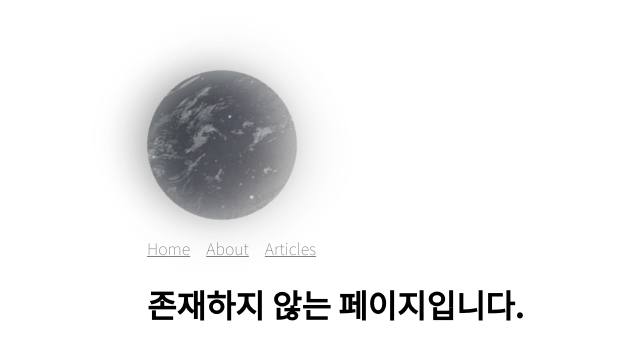
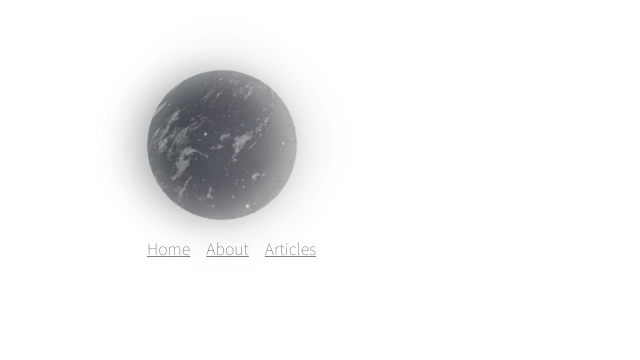
Before and after one commit to OrangeNebula/nebula-blog-app, a React (Create React App) app: page / in a window 1280 px wide. Shown: the top 360 px of the page, without its empty margins (143-783 px from the left). Built offline with nearby package versions, Linux system fonts and the light colour scheme.

Commit message:
[기타] 라우팅 경로 수정

```diff
--- a/src/About/pages/About.tsx
+++ b/src/About/pages/About.tsx
@@ -18,9 +18,7 @@ export default function About() {
           <li> 강지현 </li>
           <li> rednebula01018@gmail.com </li>
           <li>
-            {' '}
             <br />
-            {' '}
           </li>
           <li> 맘편한세상, Cofounder 개발파트장, (2016 -) </li>
           <li> LG CNS, Software Engineer Intern, (2016) </li>
--- a/src/App.tsx
+++ b/src/App.tsx
@@ -23,13 +23,13 @@ function App() {
       <Router>
         <Header
           items={[
-            { label: 'Home', path: '/home' },
+            { label: 'Home', path: '/' },
             { label: 'About', path: '/about' },
             { label: 'Articles', path: '/articles' },
           ]}
         />
         <Switch>
-          <Route path="/home">
+          <Route exact path="/">
             <Home />
           </Route>
           <Route path="/about">
```
